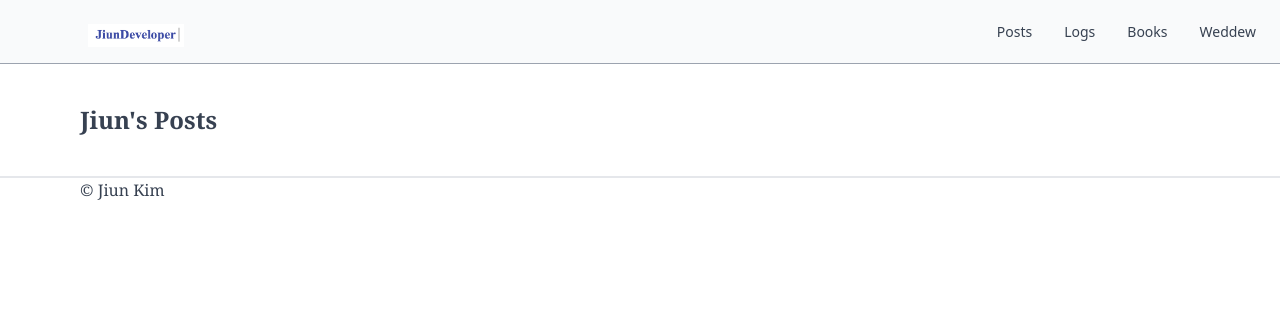
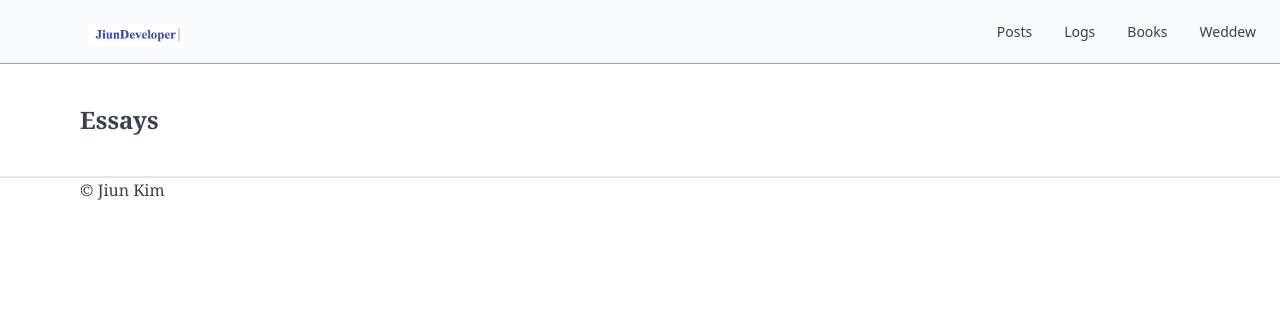
Before and after one commit to jiun0507/blog, a Django app: page /post/list in a window 1280 px wide. Shown: the top 324 px of the page. Run offline with Django 3.2, Linux system fonts and the light colour scheme; data that the repository does not hold is empty; style sheets or scripts are compiled from the project's sources.

Commit message:
change format

```diff
--- a/templates/post/post.html
+++ b/templates/post/post.html
@@ -8,9 +8,7 @@
         <h4 class="text-2xl font-serif font-bold"> {{post.title}} </h4>
     </div>
     <section class="gap-4 px-20">
-        <h4 class="font-thin font-mono">{{post.created_at}} by Jiun Kim</h4>
         <h4 class="text-2xl font-serif font-bold"> {{post.title}} </h4>
-        <h4 class="text-lg font-serif">category: {{post.category}}</h4>
         <div>{{post.content|linebreaks}}</div>
     </section>
 
--- a/templates/post/posts.html
+++ b/templates/post/posts.html
@@ -5,7 +5,7 @@
 {% block content %}
 
     <div class="flex justify-between px-20 py-10">
-        <h4 class="text-2xl font-serif font-bold"> Jiun's Posts </h4>
+        <h4 class="text-2xl font-serif font-bold"> Essays </h4>
     </div>
     <section class="grid gap-4 px-20">
         {% for post in posts %}
```
